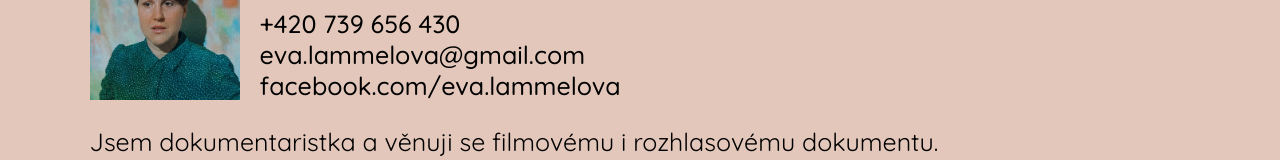
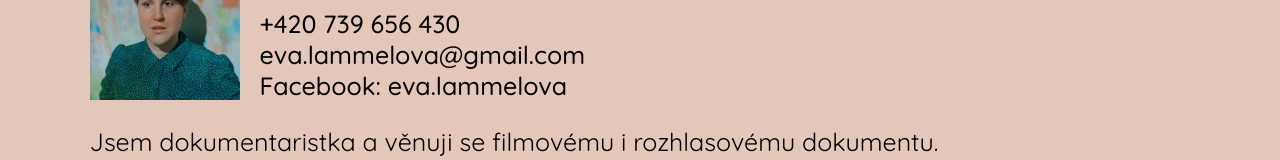
Before and after one commit to TadeasTolver/Eva-Lammelova, a plain HTML site: page aboutme.html in a window 1280 px wide. Shown: the part 190-350 px from the top of the page. Drawn offline with Linux system fonts and the light colour scheme.

Commit message:
Update aboutme.html

```diff
--- a/aboutme.html
+++ b/aboutme.html
@@ -26,7 +26,7 @@
         <br>
         <h4>+420 739 656 430</h4>
         <h4>eva.lammelova@gmail.com</h4>
-        <h4>facebook.com/eva.lammelova</h4>
+        <h4><a href="https://www.facebook.com/eva.lammelova" target="_blank">Facebook: eva.lammelova</a></h4>
     </div>
   </div>
 
```
